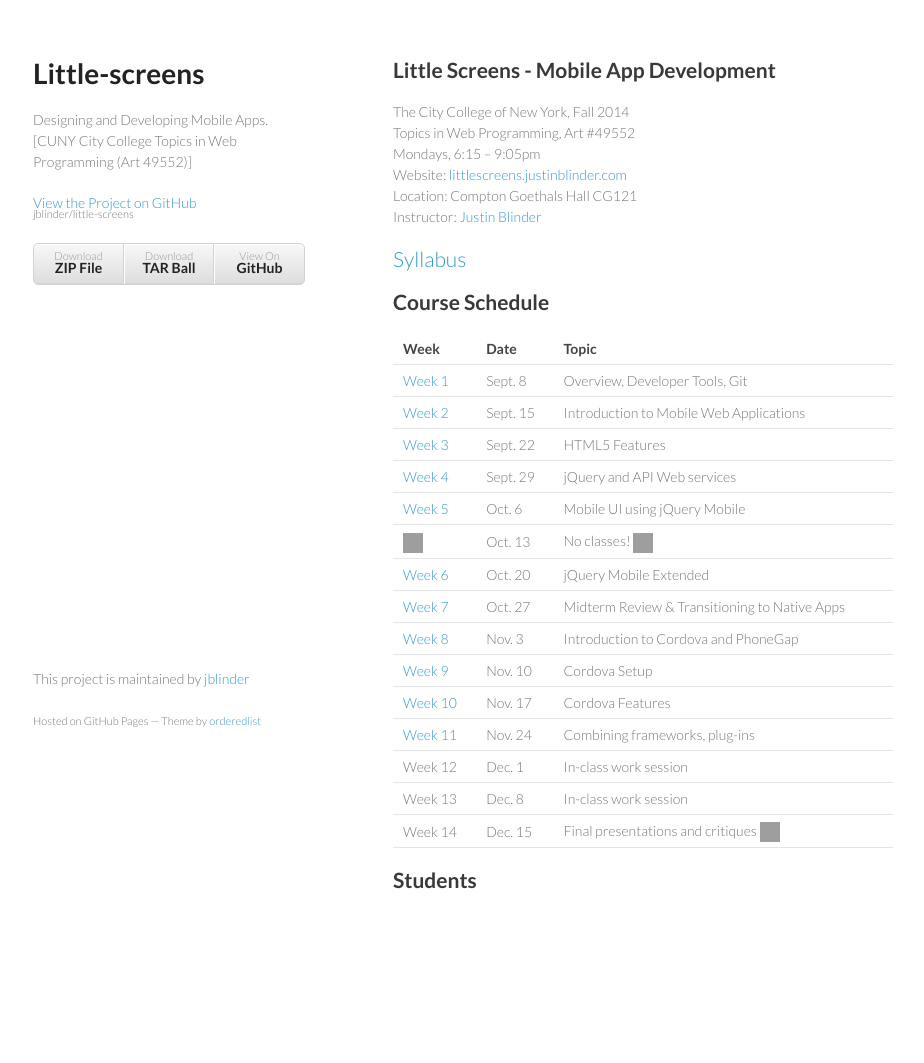
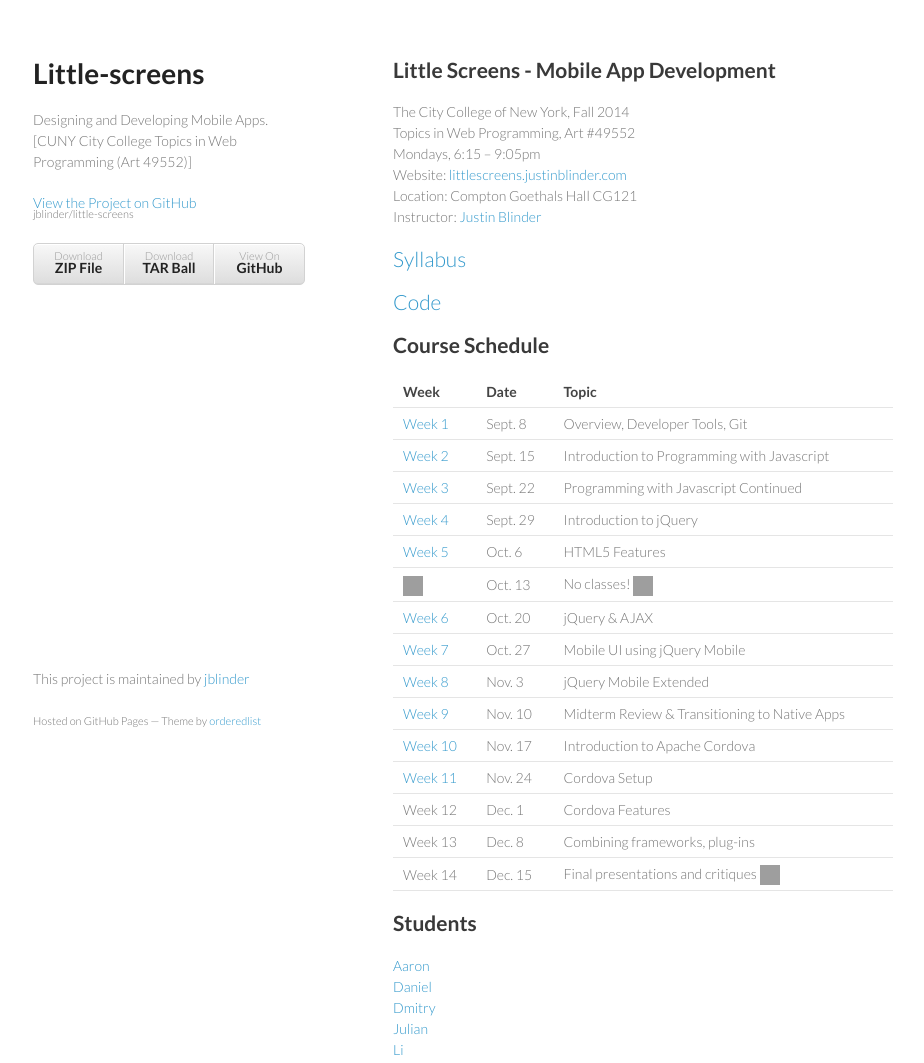
Before and after one commit to jblinder/little-screens, a plain HTML site: page index.html in a window 1280 px wide. Shown: the top 1063 px of the page, without its empty margins (177-1101 px from the left). Before the commit the page ends 961 px from the top, so only its background shows below. Drawn offline with Linux system fonts and the light colour scheme; grey boxes are pictures that could not be loaded.

Commit message:
Create gh-pages branch via GitHub

```diff
--- a/index.html
+++ b/index.html
@@ -43,6 +43,10 @@
 </h2>
 
 <h2>
+<a name="code" class="anchor" href="#code"><span class="octicon octicon-link"></span></a><a href="https://github.com/jblinder/little-screens/">Code</a>
+</h2>
+
+<h2>
 <a name="course-schedule" class="anchor" href="#course-schedule"><span class="octicon octicon-link"></span></a>Course Schedule</h2>
 
 <table>
@@ -60,22 +64,22 @@
 <tr>
 <td><a href="https://github.com/jblinder/little-screens/wiki/Week-2">Week 2</a></td>
 <td>Sept. 15</td>
-<td>Introduction to Mobile Web Applications</td>
+<td>Introduction to Programming with Javascript</td>
 </tr>
 <tr>
 <td><a href="https://github.com/jblinder/little-screens/wiki/Week-3">Week 3</a></td>
 <td>Sept. 22</td>
-<td>HTML5 Features</td>
+<td>Programming with Javascript Continued</td>
 </tr>
 <tr>
 <td><a href="https://github.com/jblinder/little-screens/wiki/Week-4">Week 4</a></td>
 <td>Sept. 29</td>
-<td>jQuery and API Web services</td>
+<td>Introduction to jQuery</td>
 </tr>
 <tr>
 <td><a href="https://github.com/jblinder/little-screens/wiki/Week-5">Week 5</a></td>
 <td>Oct. 6</td>
-<td>Mobile UI using jQuery Mobile</td>
+<td>HTML5 Features</td>
 </tr>
 <tr>
 <td><img class="emoji" title=":x:" alt=":x:" src="https://assets-cdn.github.com/images/icons/emoji/unicode/274c.png" height="20" width="20" align="absmiddle"></td>
@@ -86,42 +90,42 @@
 <tr>
 <td><a href="https://github.com/jblinder/little-screens/wiki/Week-6">Week 6</a></td>
 <td>Oct. 20</td>
-<td>jQuery Mobile Extended</td>
+<td>jQuery &amp; AJAX</td>
 </tr>
 <tr>
 <td><a href="https://github.com/jblinder/little-screens/wiki/Week-7">Week 7</a></td>
 <td>Oct. 27</td>
-<td>Midterm Review &amp; Transitioning to Native Apps</td>
+<td>Mobile UI using jQuery Mobile</td>
 </tr>
 <tr>
 <td><a href="https://github.com/jblinder/little-screens/wiki/Week-8">Week 8</a></td>
 <td>Nov. 3</td>
-<td>Introduction to Cordova and PhoneGap</td>
+<td>jQuery Mobile Extended</td>
 </tr>
 <tr>
 <td><a href="https://github.com/jblinder/little-screens/wiki/Week-9">Week 9</a></td>
 <td>Nov. 10</td>
-<td>Cordova Setup</td>
+<td>Midterm Review &amp; Transitioning to Native Apps</td>
 </tr>
 <tr>
 <td><a href="https://github.com/jblinder/little-screens/wiki/Week-%E2%80%A210">Week 10</a></td>
 <td>Nov. 17</td>
-<td>Cordova Features</td>
+<td>Introduction to Apache Cordova</td>
 </tr>
 <tr>
 <td><a href="https://github.com/jblinder/little-screens/wiki/Week-%E2%80%A211">Week 11</a></td>
 <td>Nov. 24</td>
-<td>Combining frameworks, plug-ins</td>
+<td>Cordova Setup</td>
 </tr>
 <tr>
 <td>Week 12</td>
 <td>Dec. 1</td>
-<td>In-class work session</td>
+<td>Cordova Features</td>
 </tr>
 <tr>
 <td>Week 13</td>
 <td>Dec. 8</td>
-<td>In-class work session</td>
+<td>Combining frameworks, plug-ins</td>
 </tr>
 <tr>
 <td>Week 14</td>
@@ -132,6 +136,8 @@
 </tbody>
 </table><h2>
 <a name="students" class="anchor" href="#students"><span class="octicon octicon-link"></span></a>Students</h2>
+
+<p><a href="https://github.com/letmedesign">Aaron</a><br><a href="https://github.com/dagront516">Daniel</a><br><a href="https://github.com/dkochnev">Dmitry</a><br><a href="https://github.com/jjlugo">Julian</a><br><a href="https://github.com/lucky910714">Li</a><br><a href="https://github.com/iMortyMalice">Miguelina</a><br><a href="https://github.com/sarahjroman">Sarah</a><br><a href="https://github.com/youngsi90">Young</a>  </p>
       </section>
       <footer>
         <p>This project is maintained by <a href="https://github.com/jblinder">jblinder</a></p>
```
Also changed, not shown: params.json (+1 -1 lines).
